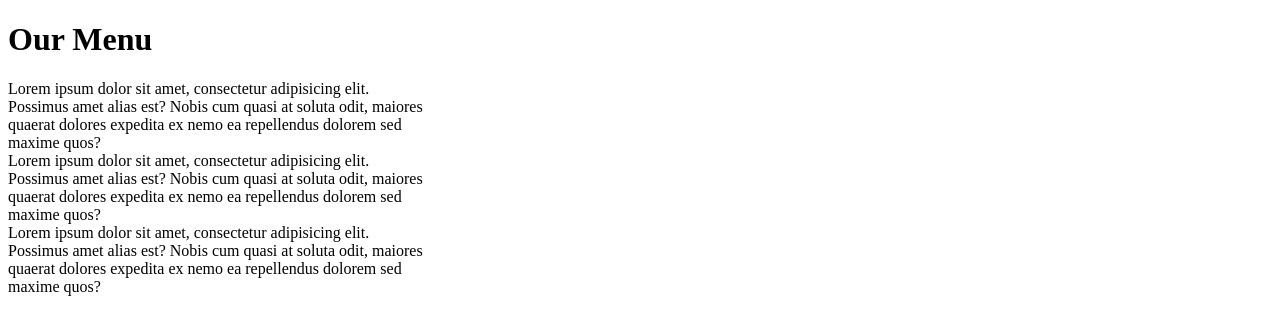
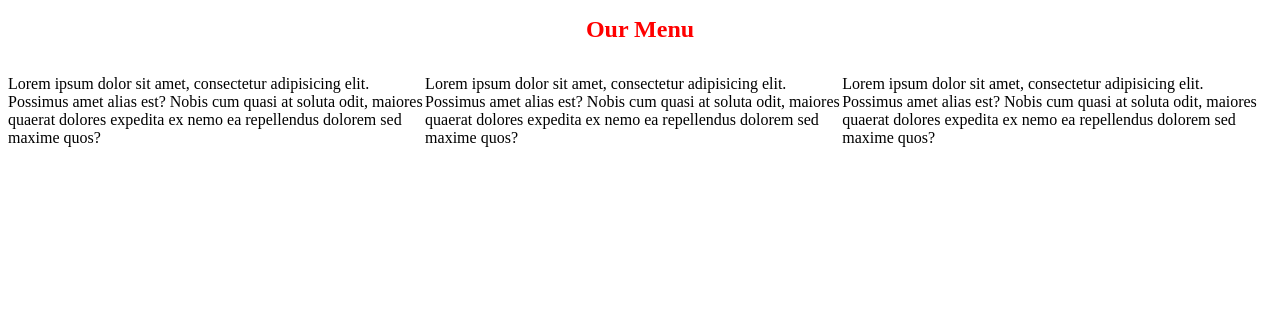
Before and after one commit to darlenealderson/coursera, a plain HTML site: page module2-solutions/index.html in a window 1280 px wide. Drawn offline with Linux system fonts and the light colour scheme.

Commit message:
user-experience

```diff
--- a/module2-solutions/index.html
+++ b/module2-solutions/index.html
@@ -8,12 +8,13 @@
 <body>
 
 <h1>Our Menu</h1>
+
 <section>
-<div id="1">
-Lorem ipsum dolor sit amet, consectetur adipisicing elit. Possimus amet alias est? Nobis cum quasi at soluta odit, maiores quaerat dolores expedita ex nemo ea repellendus dolorem sed maxime quos?</div>
-<div id="2">Lorem ipsum dolor sit amet, consectetur adipisicing elit. Possimus amet alias est? Nobis cum quasi at soluta odit, maiores quaerat dolores expedita ex nemo ea repellendus dolorem sed maxime quos?</div>
-<div id="3">Lorem ipsum dolor sit amet, consectetur adipisicing elit. Possimus amet alias est? Nobis cum quasi at soluta odit, maiores quaerat dolores expedita ex nemo ea repellendus dolorem sed maxime quos?</div>
+	<div class="col-lg-4 col-md-6 col-sm-12"><p>Lorem ipsum dolor sit amet, consectetur adipisicing elit. Possimus amet alias est? Nobis cum quasi at soluta odit, maiores quaerat dolores expedita ex nemo ea repellendus dolorem sed maxime quos?</p></div>
+	<div class="col-lg-4 col-md-6 col-sm-12"><p>Lorem ipsum dolor sit amet, consectetur adipisicing elit. Possimus amet alias est? Nobis cum quasi at soluta odit, maiores quaerat dolores expedita ex nemo ea repellendus dolorem sed maxime quos?</p></div>
+	<div class="col-lg-4 col-md-6 col-sm-12"><p> Lorem ipsum dolor sit amet, consectetur adipisicing elit. Possimus amet alias est? Nobis cum quasi at soluta odit, maiores quaerat dolores expedita ex nemo ea repellendus dolorem sed maxime quos?</p></div>
+</section>
 
-</section>
+
 </body>
 </html>
--- a/module2-solutions/module2.css
+++ b/module2-solutions/module2.css
@@ -1,19 +1,41 @@
 
+h1 {
+	color: red;
+	font-weight: bold;
+	font-size:24px;
+	text-align: center;
+}
+
+p {
+
+}
 
 /**** Desktop Version ****/
 @media (min-width: 992px) {
-	div {
+	.col-lg-4 {
+		float: left;
+		border: 1px black;
 		width: 33%;
 	}
 }
 
+
 /**** Tablet Version ****/
 @media (max-width: 991px) and (min-width: 768px) {
+	.col-md-6 {
+		float: left;
+		border: 1px black;
+		width: 50%;
+	}
+}
 
-}
 
 /**** Mobile Version ****/
 @media (max-width: 767px) {
-
+	.col-sm-12 {
+		float: left;
+		border: 1px black;
+		width: 100%;
+	}
 
 }
```
